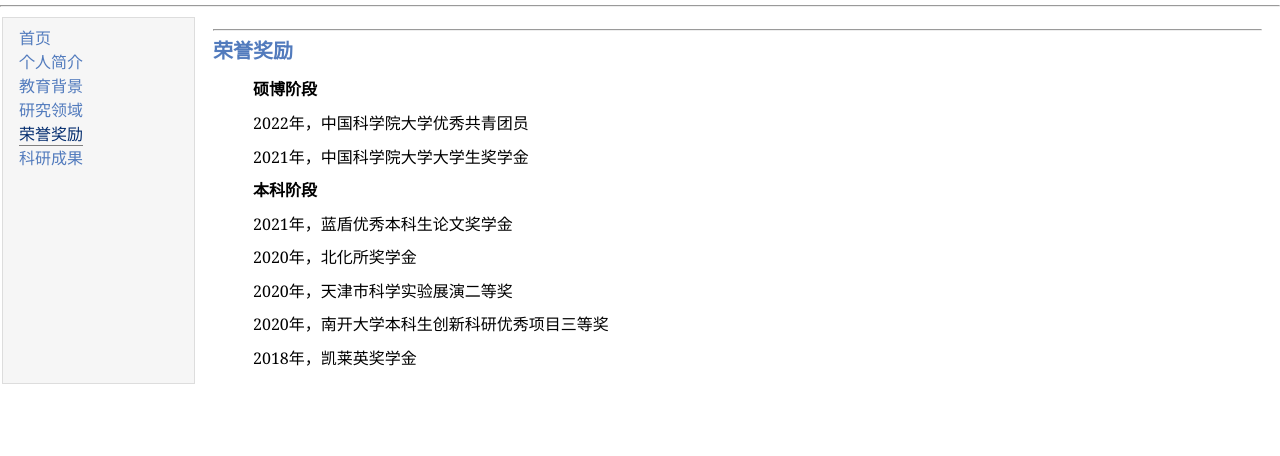
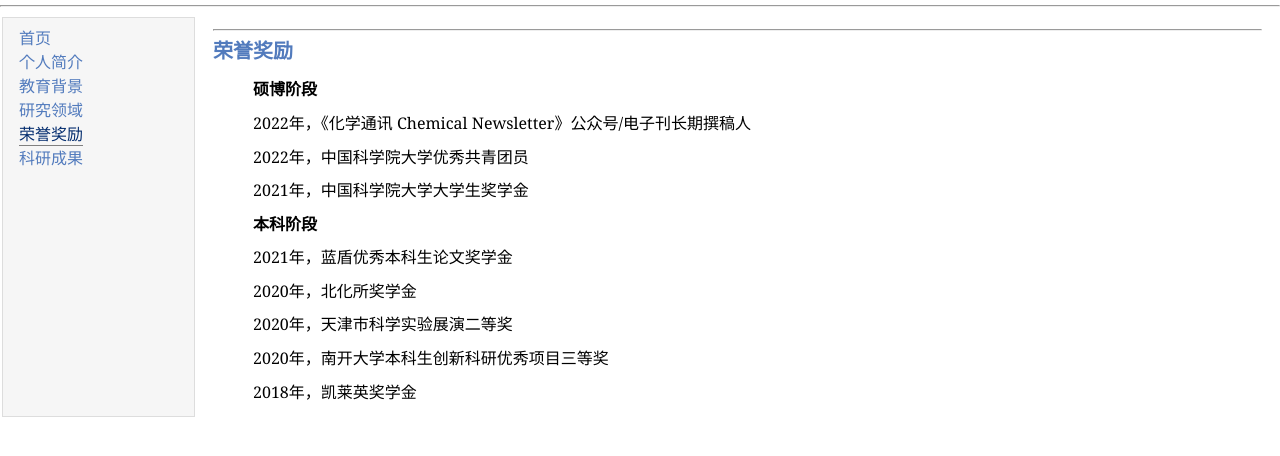
Before and after one commit to shunhanjia/shunhanjia.github.io, a plain HTML site: page 5_awards.html in a window 1280 px wide. Shown: the part 66-522 px from the top of the page. Drawn offline with Linux system fonts and the light colour scheme.

Commit message:
Update 5_awards.html

```diff
--- a/5_awards.html
+++ b/5_awards.html
@@ -28,6 +28,7 @@
 <ul>
 
 <p><b>硕博阶段</b></p>
+<p>2022年，《化学通讯 Chemical Newsletter》公众号/电子刊长期撰稿人</p>
 <p>2022年，中国科学院大学优秀共青团员</p>
 <p>2021年，中国科学院大学大学生奖学金</p>
 
```
